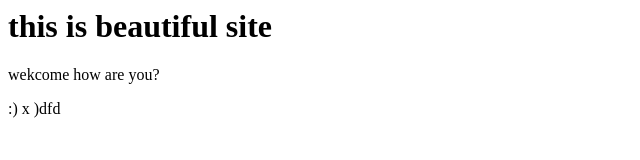
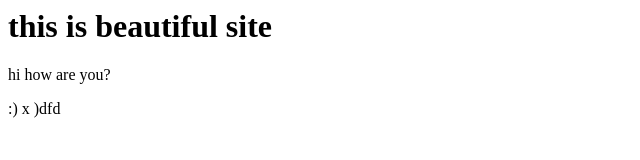
Before and after one commit to abhizeetyadav/devopspractice, a plain HTML site: page index.html in a window 1280 px wide. Shown: the full height of the page, 0-640 px from the left. Drawn offline with Linux system fonts and the light colour scheme.

Commit message:
chnged welcome to hi

```diff
--- a/index.html
+++ b/index.html
@@ -1,6 +1,6 @@
 <html>
 <title> this is website</title>
 <h1> this is beautiful site</h1>
-<p> wekcome how are you?
+<p> hi  how are you?
 <p> :) x )dfd</p>
 </html>
```
